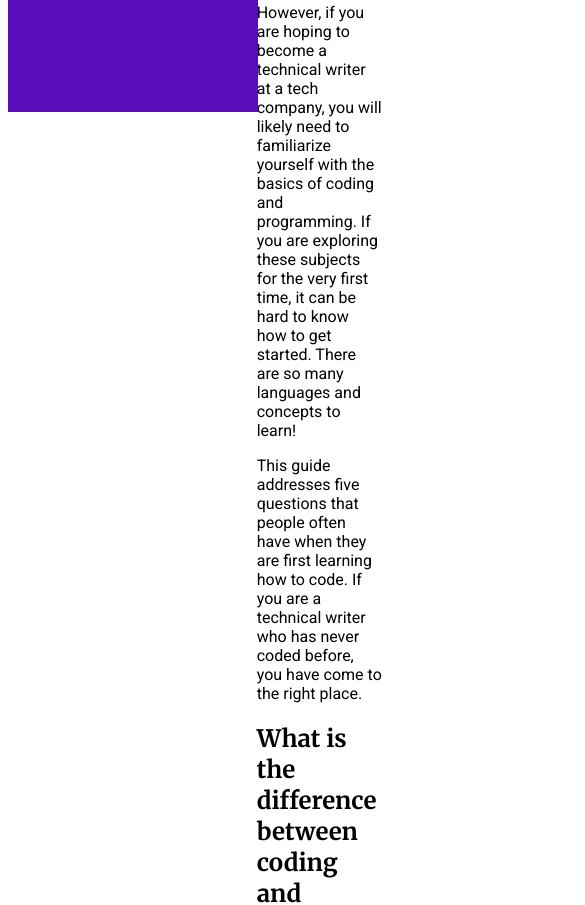
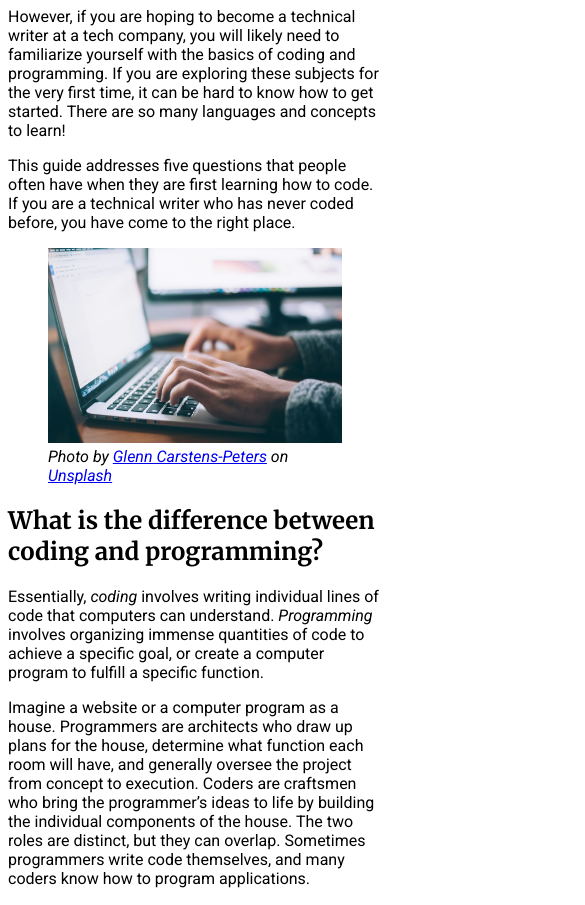
Before and after one commit to ChrisWarren94/chriswarren94.github.io, a plain HTML site: page index.html in a window 390 px wide. Shown: the part 760-1665 px from the top of the page, 585 px wide, since content can reach past the window. Drawn offline with Linux system fonts and the light colour scheme; a web font is replaced by a local one.

Commit message:
Tweaked layout a bit more

```diff
--- a/index.html
+++ b/index.html
@@ -49,6 +49,11 @@
         coded before, you have come to the right place.
       </p>
       <!--TODO: add transitional image-->
+      <figure>
+        <img src="images/glenn-carstens-peters-npxXWgQ33ZQ-unsplash.jpg" alt="Hands on a laptop keyboard."/>
+        <figcaption>Photo by <a href="https://unsplash.com/@glenncarstenspeters?utm_content=creditCopyText&utm_medium=referral&utm_source=unsplash">Glenn Carstens-Peters</a> on <a href="https://unsplash.com/photos/person-using-macbook-pro-npxXWgQ33ZQ?utm_content=creditCopyText&utm_medium=referral&utm_source=unsplash">Unsplash</a>
+        </figcaption>
+      </figure>
       <h2 id="coding-vs-programming">
         What is the difference between coding and programming?
       </h2>
--- a/styles.css
+++ b/styles.css
@@ -16,9 +16,13 @@ div.codesample {
     padding: 5px;
 }
 
+div.codesample pre {
+    white-space: pre-wrap;
+}
+
 div.article {
     float: right;
-    width: calc(95% - var(--toc-width));
+    width: calc(100% - var(--toc-width) - 50px);
 }
 
 div.table-of-contents {
@@ -28,8 +32,21 @@ div.table-of-contents {
     background-color: var(--sidebar-background-color);
     color: var(--sidebar-text-color);
     height: 100%;
-    padding: 10px;
+    padding: 20px;
 }
+
+@media screen and (max-width: 600px) {
+    div.table-of-contents {
+      width: calc(100% - 20px);
+      position:relative;
+      height: fit-content;
+    }
+
+    div.article {
+        clear: both;
+        width: 100%;
+    }
+  }
 
 .headings-container li {
     /* list-style-type: none; */
@@ -44,3 +61,12 @@ div.table-of-contents {
     color: var(--sidebar-text-color);
     text-decoration: none;
 }
+
+img {
+    max-width: 600px;
+    width: 100%;
+}
+
+figcaption {
+    font-style: italic;
+}
```
Also changed, not shown: images/glenn-carstens-peters-npxXWgQ33ZQ-unsplash.jpg (added), 1 other file.
